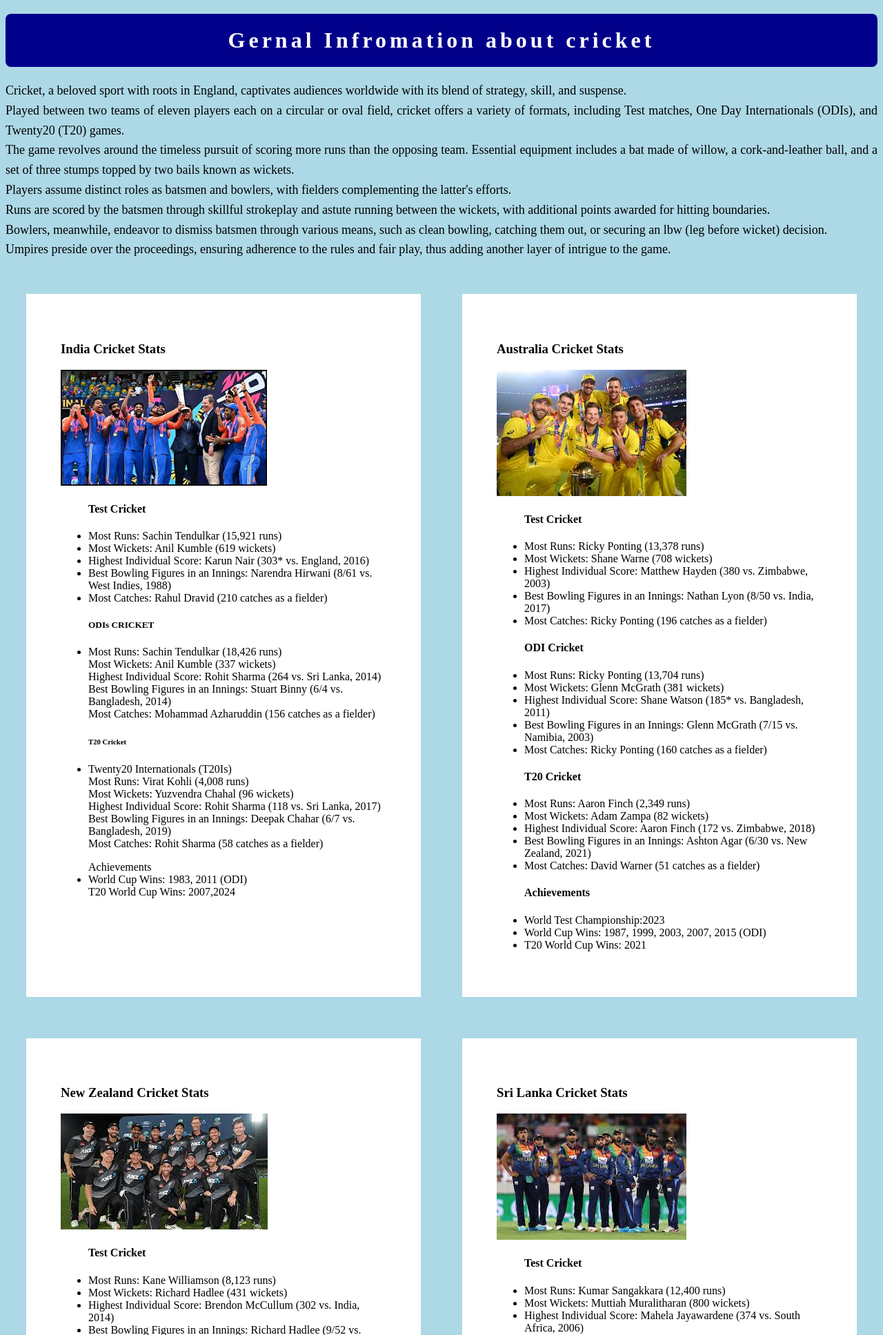
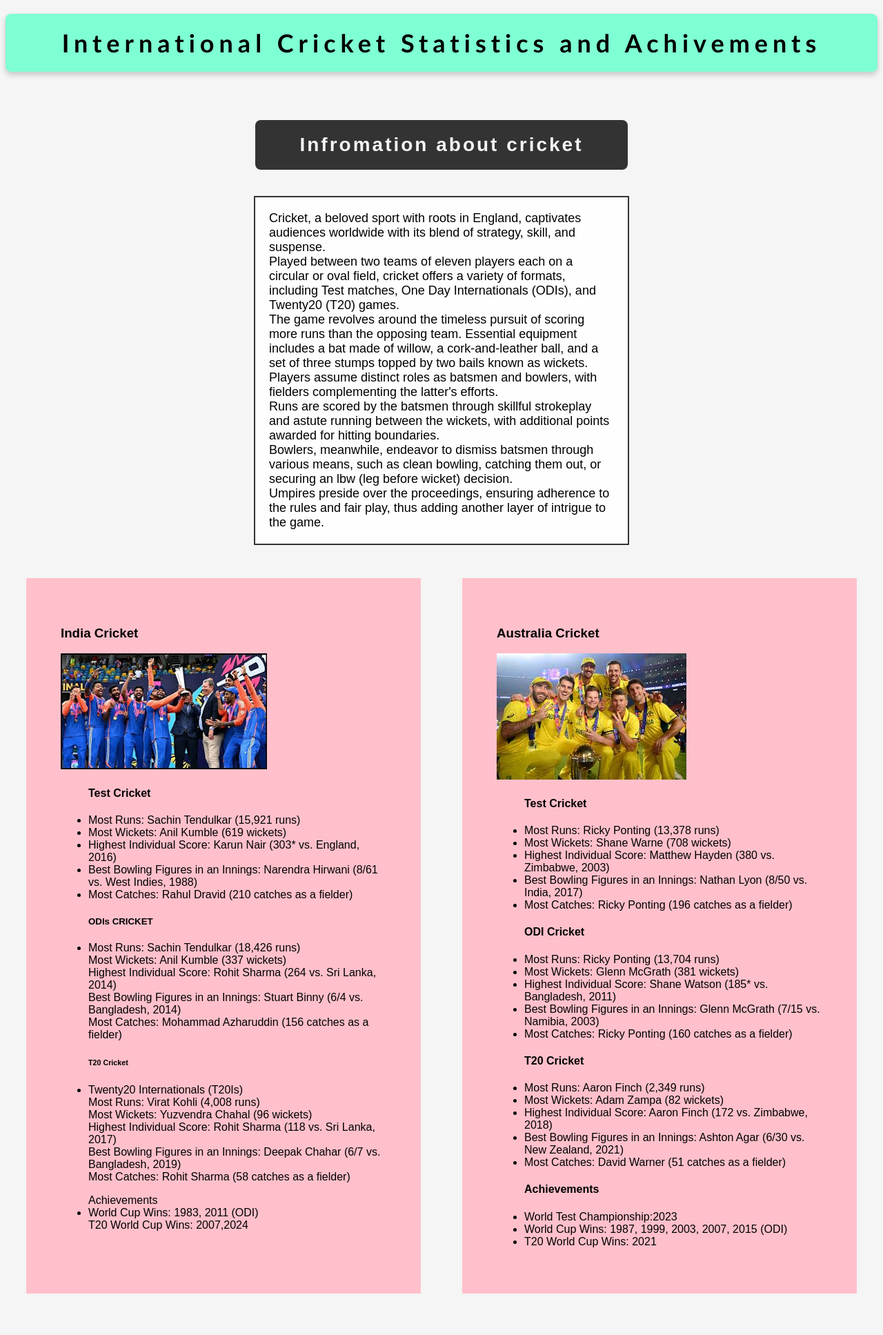
Before and after one commit to Vishnu478909/Cricket-Portal, a Flask app: page /Stats in a window 1280 px wide. Shown: the top 1935 px of the page at 69% size. Run offline with Flask 3, Linux system fonts and the light colour scheme; data comes from the database, SQL or seed files in the repository.

Commit message:
Minor changes of CSS

```diff
--- a/static/images/style.css
+++ b/static/images/style.css
@@ -9,8 +9,8 @@
     font-family:'Gill Sans', 'Gill Sans MT', Calibri, 'Trebuchet MS', sans-serif;
 }
 body{
-    background-color: lightblue;
-
+    background-color:whitesmoke;
+    font-family: Arial, Helvetica, sans-serif;
 }
 .Cric {
     position: fixed;
@@ -21,7 +21,6 @@ body{
     padding: 10px;
     border: 5px solid rgb(201, 43, 201);
     margin: 0;
-
 }
 
 .donkey{
@@ -61,27 +60,38 @@ body{
 
 .h2{
     text-align: center;
+   padding: 20px;
+   background-color: #333;
+   color:whitesmoke;
+   width: 500px;
+   font-size: 28px;
+   margin-top: 20px;
+   margin-bottom: 20px;
+   letter-spacing: 3px;
+   border-radius: 8px;
+ box-shadow: 0  4px 8 px rgb(red, green, blue);
+}
+.ce{
+    display: flex;
+    justify-content: center;
+    align-items: center;
+    flex-direction: column;
+    margin-top: 50px;
+}
+.cric{
+  font-size: 18px;
+    justify-content: space-around;
+    flex-wrap: wrap;
+    max-width: 500px;
     padding: 20px;
-    background-color: darkblue;
-    color: white;
-    font-size: 32px;
-    margin-top: 20px;
-    margin-bottom: 20px;
-    letter-spacing: 5px;
-    border-radius: 8px;
-    box-shadow: 0  4px 8 px rgb(red, green, blue);
-}
+    background-color: rgba(255, 255, 255, 0.9);
+    border: 2px solid #333;
 
-.cric{
-    font-size: large;
-    line-height: 1.6;
-    margin-bottom: 20px;
-    text-align: justify;
 }
 
 .vande{
-background-color: white;
-width: 700px;
+background-color:pink;
+width: 600px;
 border:15px whitesmoke ;
 padding: 50px;
 margin: 30px;
@@ -94,3 +104,18 @@ margin: 30px;
     max-width: 1300px;
 
 }
+
+.stats1{
+    text-align: center;
+    font-size: 36px;
+    padding: 20px;
+    background-color: aquamarine;
+    color:black;
+    font-family: 'Trebuchet MS', 'Lucida Sans Unicode', 'Lucida Grande', 'Lucida Sans', Arial, sans-serif;
+    margin-top: 20px;
+    margin-bottom: 20px;
+    letter-spacing: 7px;
+    border-radius: 8px;
+    box-shadow: 0 4px 8px rgba(0, 0, 0, 0.2);
+
+}
--- a/templates/Stats.html
+++ b/templates/Stats.html
@@ -6,21 +6,24 @@
     <link rel="stylesheet" href="/static\images/style.css">
 
     <meta name="viewport" content="width=device-width, initial-scale=1.0">
-    <title>Document</title>
+    <title>Stats</title>
 </head>
 <body>
-    <h2 class="h2"> Gernal Infromation about cricket </h2>
+        <h1 class="stats1">International Cricket Statistics and Achivements</h1>
+        <div class="ce">
+    <h2 class="h2">  Infromation about cricket </h2>
 <p class="cric">Cricket, a beloved sport with roots in England, captivates audiences worldwide with its blend of strategy, skill, and suspense.<br>
    Played between two teams of eleven players each on a circular or oval field, cricket offers a variety of formats, including Test matches, One Day Internationals (ODIs), and Twenty20 (T20) games. <br>
    The game revolves around the timeless pursuit of scoring more runs than the opposing team. Essential equipment includes a bat made of willow, a cork-and-leather ball, and a set of three stumps topped by two bails known as wickets.<br>
 Players assume distinct roles as batsmen and bowlers, with fielders complementing the latter's efforts.<br>
  Runs are scored by the batsmen through skillful strokeplay and astute running between the wickets, with additional points awarded for hitting boundaries.<br>
   Bowlers, meanwhile, endeavor to dismiss batsmen through various means, such as clean bowling, catching them out, or securing an lbw (leg before wicket) decision.<br>
-   Umpires preside over the proceedings, ensuring adherence to the rules and fair play, thus adding another layer of intrigue to the game.<br>
-  <div class="out">
+   Umpires preside over the proceedings, ensuring adherence to the rules and fair play, thus adding another layer of intrigue to the game.<br></p>
+</div>
+   <div class="out">
    <div class="vande">
    <h3>
-    India Cricket Stats
+    India Cricket
 </h3>
 <img src="static\images\Ind.jpg">
 <Ul>
@@ -58,7 +61,7 @@ Players assume distinct roles as batsmen and bowlers, with fielders complementin
 </div>
 <div class="vande">
 
-<h3>Australia Cricket Stats</h3>
+<h3>Australia Cricket </h3>
 <img src="static\images\aus.jpg">
 <ul>
     <h4>Test Cricket</h4>
@@ -95,7 +98,7 @@ Players assume distinct roles as batsmen and bowlers, with fielders complementin
   </div>
   <div class="out">
     <div class="vande">
-<h3>New Zealand Cricket Stats</h3>
+<h3>New Zealand Cricket </h3>
 <img src="static\images\nz.jpg">
 <ul>
     <h4>Test Cricket</h4>
@@ -128,7 +131,7 @@ Players assume distinct roles as batsmen and bowlers, with fielders complementin
 </ul>
 </div>
     <div class="vande">
-<h3>Sri Lanka Cricket Stats</h3>
+<h3>Sri Lanka Cricket</h3>
 <img src="static\images\ri.jpg">
 <ul>
     <h4>Test Cricket</h4>
@@ -163,7 +166,7 @@ Players assume distinct roles as batsmen and bowlers, with fielders complementin
   </div>
   <div class="out">
     <div class="vande">
-<h3>Bangladesh Cricket Stats</h3>
+<h3>Bangladesh Cricket </h3>
 <img src="static\images\bangaladesh.jpg" alt="">
 <ul>
     <h4>Test Cricket</h4>
@@ -226,7 +229,7 @@ Players assume distinct roles as batsmen and bowlers, with fielders complementin
 </div>
       <div class="out">
         <div class="vande">
-<h3>Afghanistan Cricket Stats</h3>
+<h3>Afghanistan Cricket</h3>
 <img src="static\images\afg.jpg">
 <ul>
     <h4>Test Cricket</h4>
@@ -291,7 +294,7 @@ Players assume distinct roles as batsmen and bowlers, with fielders complementin
     <div class="out">
         <div class="vande">
 
-<h3>South Africa Cricket Stats</h3>
+<h3>South Africa Cricket</h3>
 <img src="static\images\south.1.jpg">
 <ul>
     <h4>Test Cricket</h4>
@@ -322,7 +325,7 @@ Players assume distinct roles as batsmen and bowlers, with fielders complementin
     <li>World Cup Wins: None</li>
 </ul>
         </div>            <div class="vande">
-<h3>Pakistan Cricket Stats</h3>
+<h3>Pakistan Cricket</h3>
 <img src="static\images\pak.jpg" alt="">
 <ul>
     <h4>Test Cricket</h4>
```
